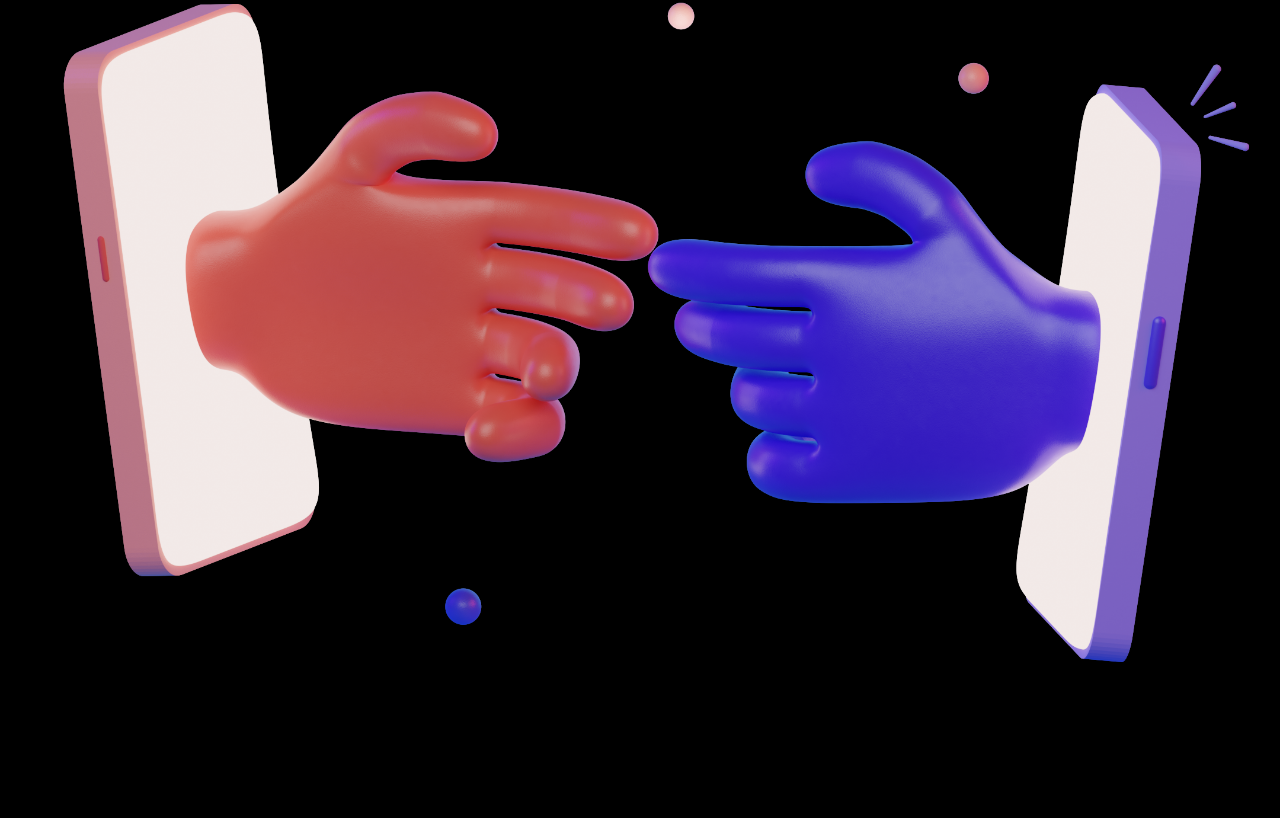
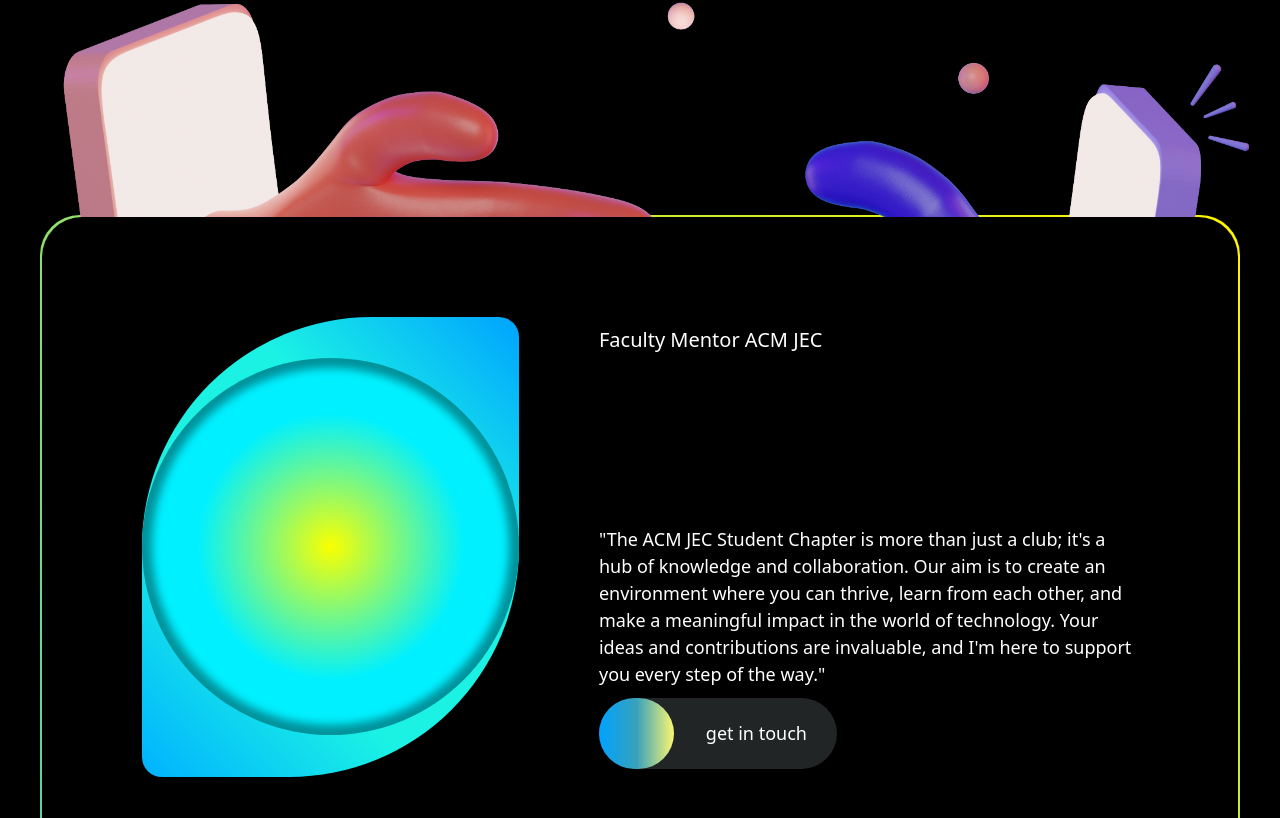
Before and after one commit to acmjec/acmjec-website-hacktoberfest2023, a React (Vite) app: page / in a window 1280 px wide. Shown: the part 1979-2797 px from the top of the page. Built offline with nearby package versions, Linux system fonts and the light colour scheme; a web font is replaced by a local one.

Commit message:
meet our team section

```diff
--- a/src/components/LandingPage.jsx
+++ b/src/components/LandingPage.jsx
@@ -1,12 +1,14 @@
 import React from 'react'
 import MainLanding from './MainLanding/MainLanding'
 import Join_us from './why_join_us/Join_us'
+import MeetOurTeam from './MeetOurTeam/MeetOurTeam'
 
 function LandingPage() {
   return (
     <div className='text-blue-300 text-2xl'>
       <MainLanding />
       <Join_us />
+      <MeetOurTeam />
     </div>
   )
 }
--- a/src/components/MainLanding/MainLanding.css
+++ b/src/components/MainLanding/MainLanding.css
@@ -190,4 +190,7 @@
     .card_content p {
         font-size: 13px;
     }
+    .left,.right {
+        display: none;
+    }
 }
--- /dev/null
+++ b/src/components/MeetOurTeam/MeetOurTeam.css
@@ -0,0 +1,108 @@
+.mot_main {
+    background: linear-gradient(45deg,rgba(0, 194, 255, 1),rgba(255, 245, 0, 1));
+    margin: 40px;
+    border-radius: 40px;
+    padding: 2px;
+    margin-top: 150px;
+}
+.mot_temp {
+    position: relative;
+    border-radius: 40px;
+    padding: 100px;
+    display: flex;
+    flex-direction: column;
+    gap: 100px;
+    background-color: black;
+}
+.ellipse {
+    /* width: 460px; */
+    width: 28.75rem;
+    height: 28.75rem;
+    border-radius: 230px 20px;
+    background: linear-gradient(45deg,rgba(0, 178, 255, 1),rgba(27, 242, 228, 1),rgba(27, 242, 228, 1),rgba(0, 163, 255, 1));
+    display: flex;
+    align-items: center;
+    justify-content: center;
+}
+.ellipse2 {
+    border-radius: 20px 230px;
+}
+.circle {
+    /* width: 377px; */
+    width: 23.56rem;
+    height: 23.56rem;
+    border-radius: 100%;
+    background: radial-gradient(rgba(250, 255, 0, 1),rgba(0, 240, 255, 1),rgba(0, 240, 255, 1));
+    box-shadow: inset rgba(27, 27, 29, 1) 0 0 0 10px;
+    box-shadow: inset rgba(0, 0, 0, 0.396) 0 0 8px 10px;
+}
+.first {
+    display: flex;
+    align-items: center;
+    justify-content: space-between;
+    gap: 80px;
+}
+.first_content {
+    max-width: 700px;
+    display: flex;
+    flex-direction: column;
+    gap: 10px;
+}
+.first_content h3 {
+    color: white;
+    font-size: 20px;
+}
+.first_content h1 {
+    font-size: 38px;
+}
+.first_content h2 {
+    font-size: 28px;
+}
+.first_content p {
+    font-size: 18px;
+    font-weight: 400;
+    color: white;
+}
+.third_content {
+    text-align: end;
+    align-items: flex-end;
+}
+.mot_temp > h1 {
+    font-size: 100px;
+    background: linear-gradient(90deg,rgba(0, 87, 255, 1),rgba(65, 108, 219, 1),rgba(37, 119, 195, 1),rgba(70, 199, 255, 1),rgba(157, 226, 255, 1));
+    background-clip: text;
+    color: transparent;
+    padding: 40px 0;
+    margin: auto;
+    font-weight: 700;
+}
+.git {
+    display: flex;
+    align-items: center;
+    justify-content: space-between;
+    width: 238px;
+    height: 71px;
+    background-color: rgba(34, 37, 38, 1);
+    border-radius: 40px;
+}
+.git p {
+    margin-right: 30px;
+}
+.git>div{
+    width: 75px;
+    height: 71px;
+    background: linear-gradient(90deg,rgba(0, 163, 255, 1),rgba(56, 161, 187, 1),rgba(252, 246, 113, 1));
+    border-radius: 40px;
+}
+.read_more {
+    position: absolute;
+    bottom: 0;
+    left: 50%;
+    width: 277px;
+    height: 78px;
+    border-radius: 101px;
+    background-color: rgba(30, 30, 45, 1);
+    font-size: 20px;
+    color: white;
+    transform: translate(-50%,50%)
+}
--- /dev/null
+++ b/src/components/MeetOurTeam/MeetOurTeam.jsx
@@ -0,0 +1,48 @@
+import React from 'react'
+import "./MeetOurTeam.css"
+
+const MeetOurTeam = () => {
+  return (
+    <div className='mot_main'>
+      <div className="mot_temp">
+      <div className="first">
+            {/* <img src="" alt="" /> */}
+            <div className="ellipse">
+              <div className="circle"></div>
+            </div>
+            <div className="first_content">
+                <h3>Faculty Mentor ACM JEC</h3>
+                <h1>Dr. Jitendra Singh Thakur</h1>
+                <h2>Head of Department <br />Computer Science & Engineering</h2>
+                <p>"The ACM JEC Student Chapter is more than just a club; it's a hub of knowledge and collaboration. Our aim is to create an environment where you can thrive, learn from each other, and make a meaningful impact in the world of technology. Your ideas and contributions are invaluable, and I'm here to support you every step of the way."</p>
+                <div className="git">
+                  <div></div>
+                  <p>get in touch</p>
+                </div>
+            </div>
+      </div>
+      {/* <div className="second"> */}
+            <h1>MEET OUR TEAM</h1>
+      {/* </div> */}
+      <div className="third first">
+            <div className="third_content first_content">
+                <h3>CHAIRPERSON</h3>
+                <h1>ABC XYZ</h1>
+                <h2>DEV/PROG DEPARTMENT</h2>
+                <p>I encourage you to get involved, share your ideas, and collaborate with fellow members. This chapter is your platform to learn, innovate, and make a difference. Feel free to reach out to me or any of our dedicated members if you have questions or ideas you'd like to discuss.</p>
+                <div className="git">
+                  <div></div>
+                  <p>get in touch</p>
+                </div>
+            </div>
+            <div className="ellipse ellipse2">
+              <div className="circle"></div>
+            </div>
+      </div>
+      <button className="read_more">And More...</button>
+      </div>
+    </div>
+  )
+}
+
+export default MeetOurTeam
```
